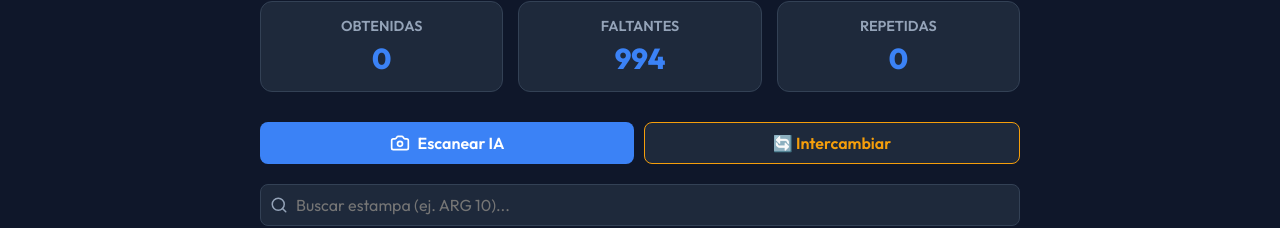
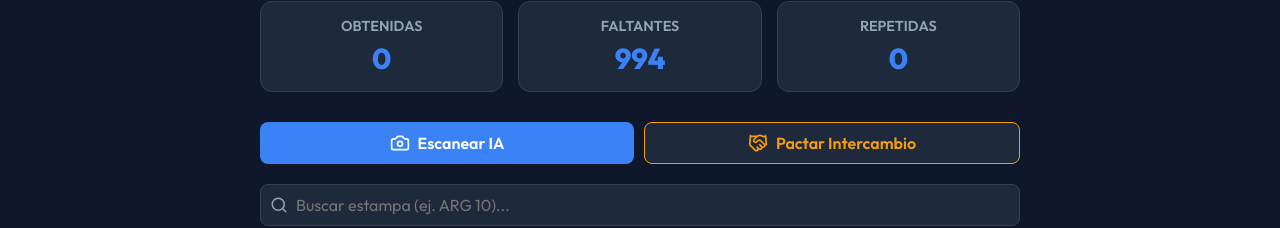
Before and after one commit to pablob13/intercambio-mundial, a React (Vite) app: page / in a window 1280 px wide. Both pictures are taken after typing "Sample" into the empty fields and a click on the button "Entrar de forma local". Shown: the part 348-576 px from the top of the page. Built offline with nearby package versions, Linux system fonts and the light colour scheme.

Commit message:
Replace exchange emojis with elegant Handshake icons

```diff
--- a/src/App.jsx
+++ b/src/App.jsx
@@ -1,6 +1,6 @@
 import React, { useState, useEffect, useRef } from 'react';
 import Tesseract from 'tesseract.js';
-import { Camera, Search, Filter, X, Plus, Minus, Check, ChevronDown, ChevronUp, LogOut, BookOpen, Library, User, PlusCircle, Trash2, Users, ArrowRightLeft, UserPlus, UserMinus, MessageCircle, Clock, CheckCircle, RefreshCw, ArrowLeft, Crown, Star } from 'lucide-react';
+import { Camera, Search, Filter, X, Plus, Minus, Check, ChevronDown, ChevronUp, LogOut, BookOpen, Library, User, PlusCircle, Trash2, Users, ArrowRightLeft, UserPlus, UserMinus, MessageCircle, Clock, CheckCircle, RefreshCw, ArrowLeft, Crown, Star, Handshake } from 'lucide-react';
 import { supabase } from './supabase';
 import './index.css';
 
@@ -1612,7 +1612,7 @@ function MainApp({ session, localUser, onLogout }) {
         </button>
 
         <button className="btn btn-secondary" style={{ flex: 1, justifyContent: 'center', borderColor: 'var(--warning)', color: 'var(--warning)' }} onClick={() => setIsTradeModalOpen(true)}>
-          🔄 Intercambiar
+          <Handshake size={20} /> Pactar Intercambio
         </button>
 
         {scannedNumbers.length > 0 && (
@@ -1732,7 +1732,7 @@ function MainApp({ session, localUser, onLogout }) {
         <div className="scanner-modal" onClick={() => setIsTradeModalOpen(false)}>
           <div className="scanner-content" style={{ maxWidth: '600px' }} onClick={e => e.stopPropagation()}>
             <div style={{ display: 'flex', justifyContent: 'space-between', alignItems: 'center', marginBottom: 20 }}>
-              <h2 style={{ margin: 0, color: 'var(--warning)' }}>🔄 Intercambio</h2>
+              <h2 style={{ margin: 0, color: 'var(--warning)', display: 'flex', alignItems: 'center', gap: '8px' }}><Handshake size={28} /> Pactar Intercambio</h2>
               <X size={24} style={{ cursor: 'pointer', color: '#94a3b8' }} onClick={() => setIsTradeModalOpen(false)} />
             </div>
             <div style={{ display: 'flex', flexDirection: 'column', gap: '20px', textAlign: 'left' }}>
```
